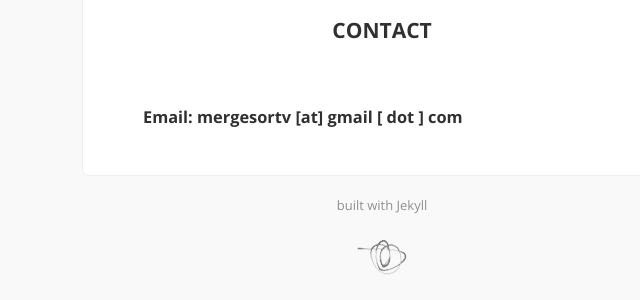
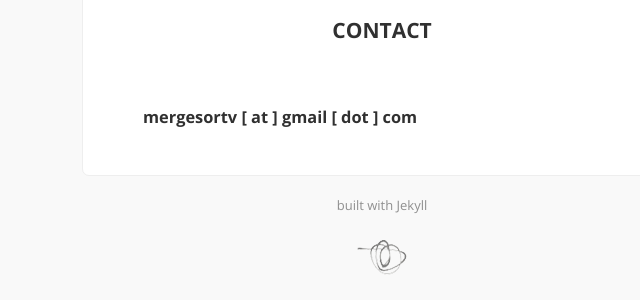
Before and after one commit to thinkphp/thinkphp.herokuapp.com, a Jekyll site: the page built from contact.md, in a window 1280 px wide. Shown: the part 288-588 px from the top of the page, without its empty margins (258-898 px from the left). Built offline with Jekyll 4.4.1, drawn with Linux system fonts in a browser that asks for light colours; comment, search, counter and statistics services are not loaded.

Commit message:
Update contact.md

```diff
--- a/contact.md
+++ b/contact.md
@@ -4,4 +4,4 @@ title: Contact
 permalink: /contact/
 ---
 
-### Email: mergesortv  [at]  gmail [ dot ] com
+### mergesortv  [ at ] gmail [ dot ] com
```
